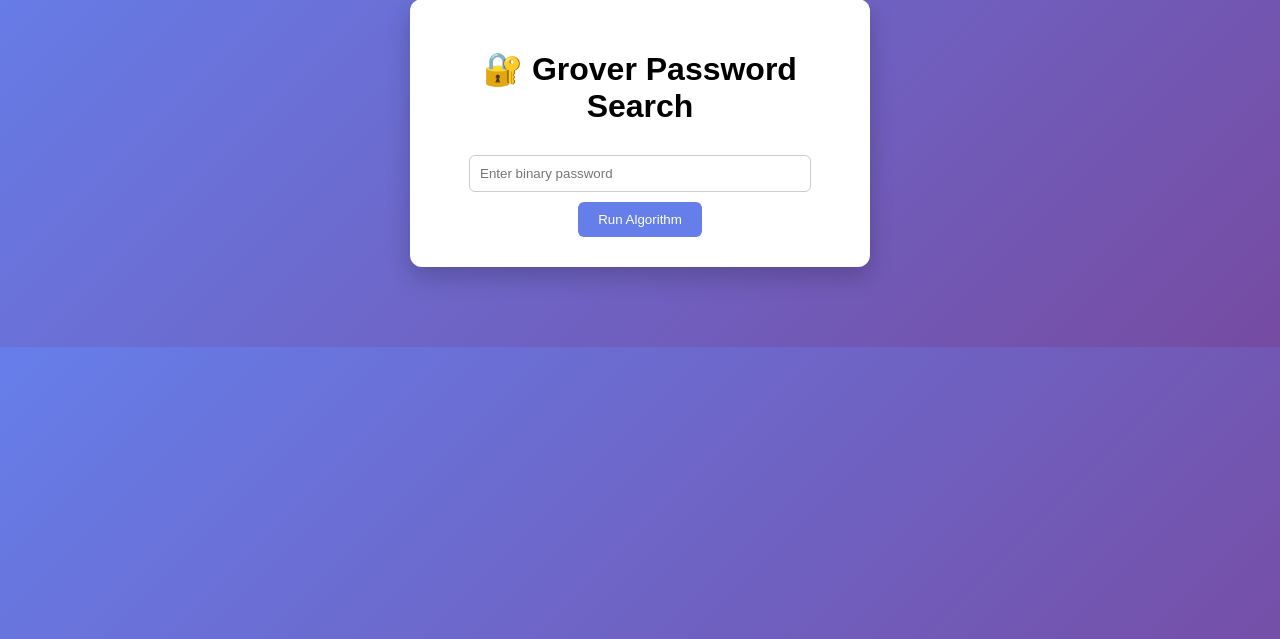
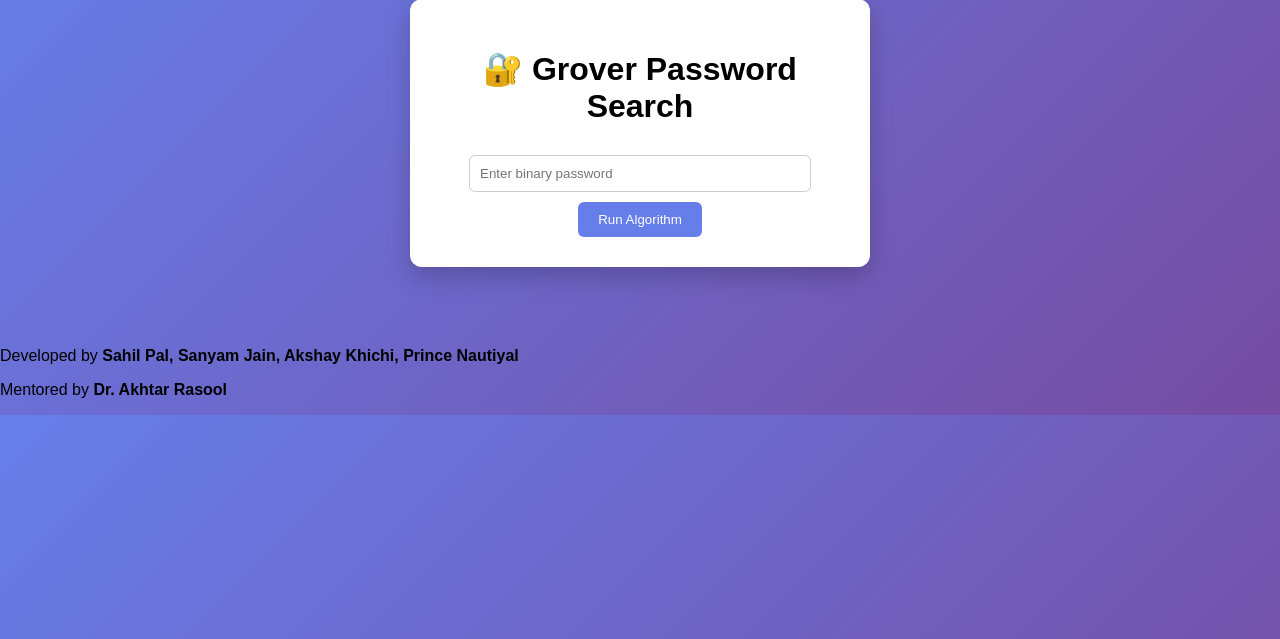
Before and after one commit to SANYAM-MANIT/Grover-s-Algo, a Flask app: page / in a window 1280 px wide. Shown: the part 81-720 px from the top of the page. Run offline with Flask 3, Linux system fonts and the light colour scheme.

Commit message:
Update index.html

```diff
--- a/Grover/Templates/index.html
+++ b/Grover/Templates/index.html
@@ -32,6 +32,13 @@
         </div>
     {% endif %}
 </div>
-
+<footer class="footer">
+    <div class="footer-content">
+        <div class="footer-text">
+            <p>Developed by <strong>Sahil Pal, Sanyam Jain, Akshay Khichi, Prince Nautiyal</strong></p>
+            <p>Mentored by <strong>Dr. Akhtar Rasool</strong></p>
+        </div>
+    </div>
+</footer>
 </body>
 </html>
```
